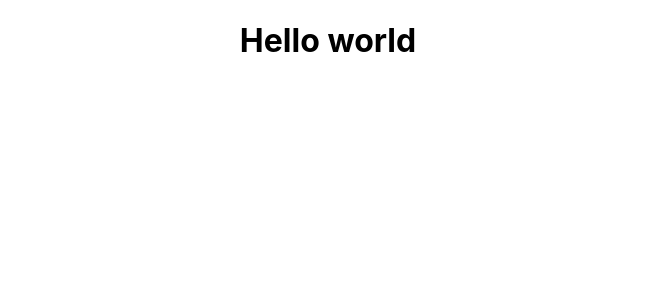
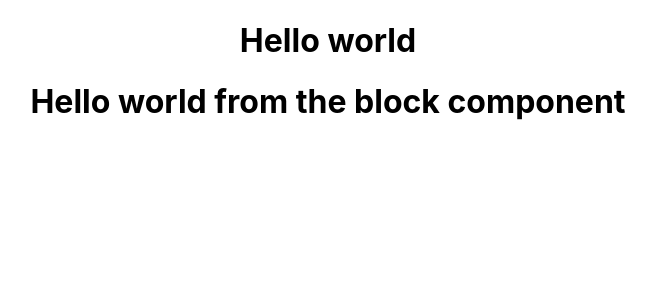
Before and after one commit to waiscodes/typescript-jest, a React (Create React App) app: page / in a window 1280 px wide. Shown: the top 300 px of the page, without its empty margins (312-968 px from the left). Built offline with nearby package versions, Linux system fonts and the light colour scheme.

Commit message:
imported and rendered book element

```diff
--- a/src/App.tsx
+++ b/src/App.tsx
@@ -2,6 +2,7 @@ import React, { useState } from "react";
 import "./App.css";
 
 // components
+import Block from "./components/Block";
 
 // Book Interface
 interface IState {
@@ -17,6 +18,7 @@ function App() {
   return (
     <div className='App'>
       <h1>Hello world</h1>
+      <Block />
     </div>
   );
 }
```
